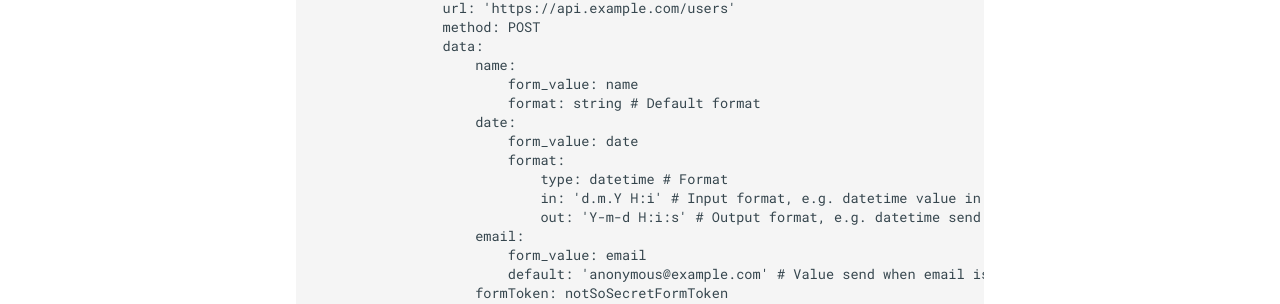
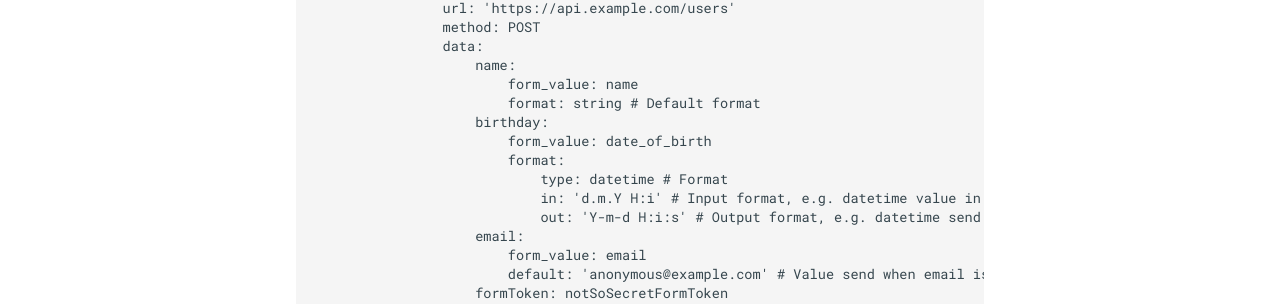
Before and after one commit to twigyard/twigyard, an MkDocs documentation site: the page built from docs/docs/reference/middlewares/form.md, in a window 1280 px wide and 1400 px high, scrolled down 3380 px. Shown: the part 623-927 px from the top of the window. Built offline with MkDocs 1.6.1 and Material for MkDocs 9.7.7, drawn with Linux system fonts in a browser that asks for light colours; comment, search, counter and statistics services are not loaded; some of the changed text lies outside the part shown.

Commit message:
fixup! fixup! Eenable datetime format support for form api handler

```diff
--- a/docs/docs/reference/middlewares/form.md
+++ b/docs/docs/reference/middlewares/form.md
@@ -156,8 +156,8 @@ form:
                     name:
                         form_value: name
                         format: string # Default format
-                    date:
-                        form_value: date
+                    birthday:
+                        form_value: date_of_birth
                         format:
                             type: datetime # Format
                             in: 'd.m.Y H:i' # Input format, e.g. datetime value in form field
@@ -194,6 +194,15 @@ form:
                 </ul>
             {% endif %}
 
+            <input type="text" name="contact[birthday]" value="{{ form.contact.data.birthday }}" />
+            {% if form.contact.errors.birthday|length > 0 %}
+                <ul>
+                    {% for error in form.contact.errors.birthday %}
+                        <li>{{ error }}</li>
+                    {% endfor %}
+                </ul>
+            {% endif %}
+
             <textarea rows="5" cols="1" name="contact[message]">{{ form.contact.data.message }}</textarea>
             {% if form.contact.errors.message|length > 0 %}
                 <ul>
```
Also changed, not shown: other parts of docs/docs/reference/middlewares/form.md (+12 -12 lines).
